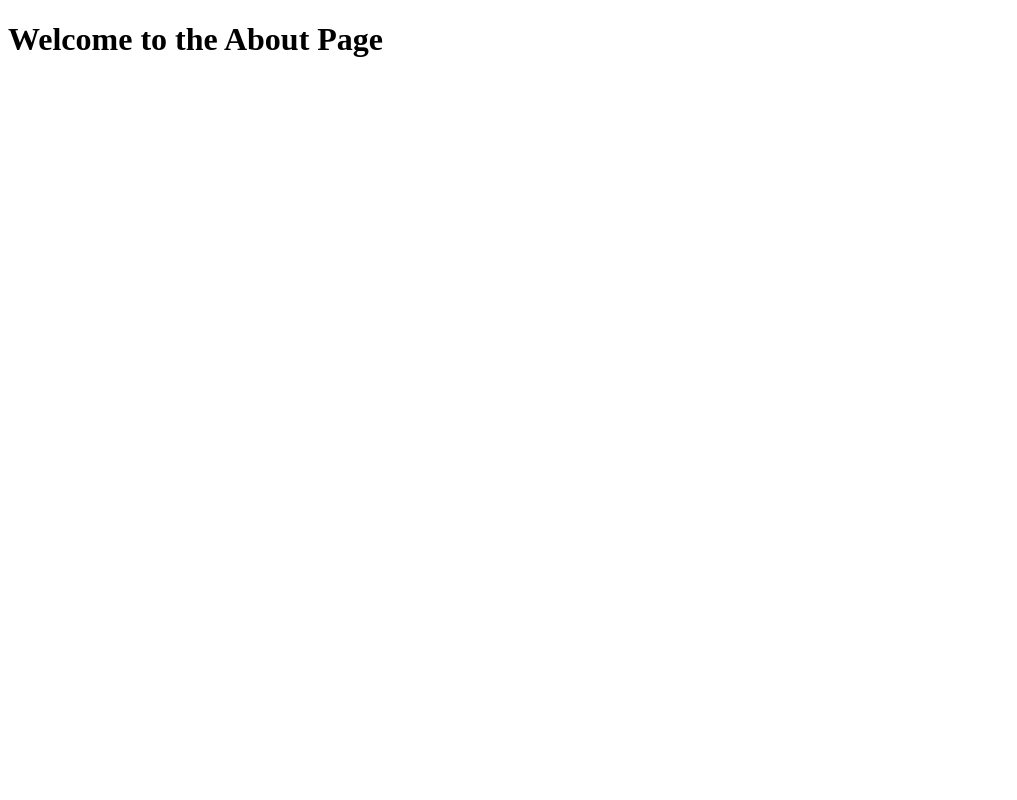
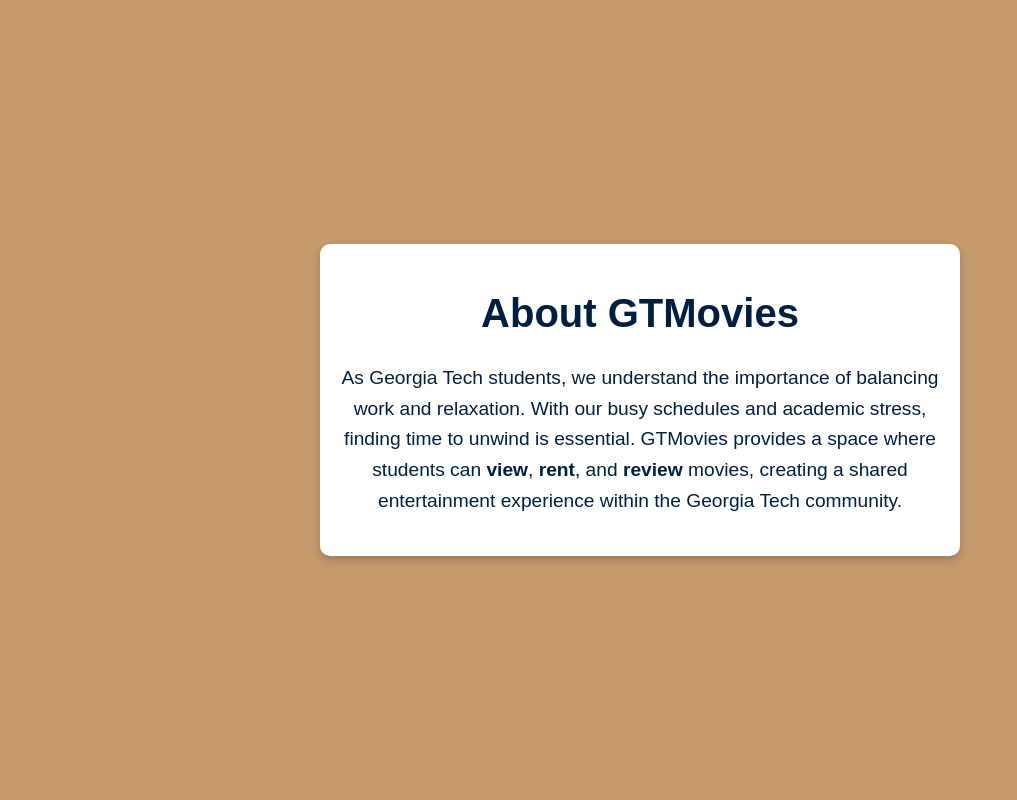
Before and after one commit to IsZay/Project-1-CS-2340-B4, a Django app: page /about/ in a window 1280 px wide. Shown: the whole page, without its empty margins (0-1017 px from the left). Run offline with Django 5.2, Linux system fonts and the light colour scheme.

Commit message:
About Page updated
uses GT colors and gives synopsis of app purpose

```diff
--- a/home/templates/home/about.html
+++ b/home/templates/home/about.html
@@ -1,9 +1,45 @@
 <!DOCTYPE html>
-<html>
+<html lang="en">
 <head>
-  <title>About page</title>
+    <title>About GTMovies</title>
+    <style>
+        body {
+            font-family: Arial, sans-serif;
+            margin: 0;
+            padding: 0;
+            display: flex;
+            justify-content: center;
+            align-items: center;
+            height: 100vh;
+            background-color: #C49A6C; /* Dijon Mustard Yellow */
+        }
+        .container {
+            text-align: center;
+            max-width: 600px;
+            background: white;
+            padding: 20px;
+            border-radius: 10px;
+            box-shadow: 0 4px 8px rgba(0, 0, 0, 0.2);
+        }
+        h1 {
+            font-size: 2.5em;
+            color: #001F3F; /* Deep Navy Blue */
+        }
+        p {
+            font-size: 1.2em;
+            line-height: 1.6;
+            color: #001F3F; /* Deep Navy Blue */
+        }
+    </style>
 </head>
 <body>
-  <h1>Welcome to the About Page</h1>
+    <div class="container">
+        <h1>About GTMovies</h1>
+        <p>As Georgia Tech students, we understand the importance of balancing work and relaxation.
+           With our busy schedules and academic stress, finding time to unwind is essential.
+           GTMovies provides a space where students can <strong>view</strong>, <strong>rent</strong>,
+           and <strong>review</strong> movies, creating a shared entertainment experience
+           within the Georgia Tech community.</p>
+    </div>
 </body>
 </html>
```
Also changed, not shown: 1 other file.
